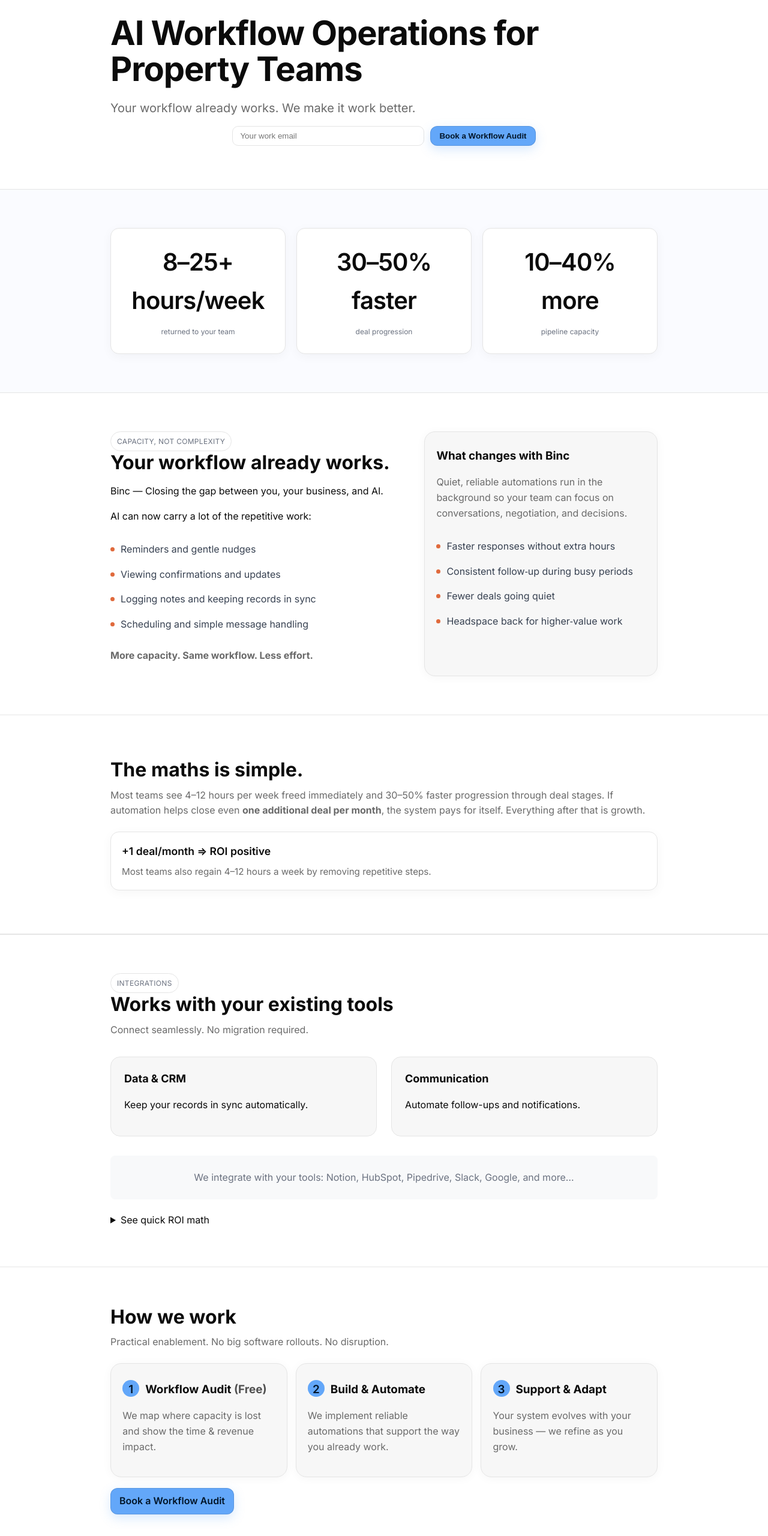
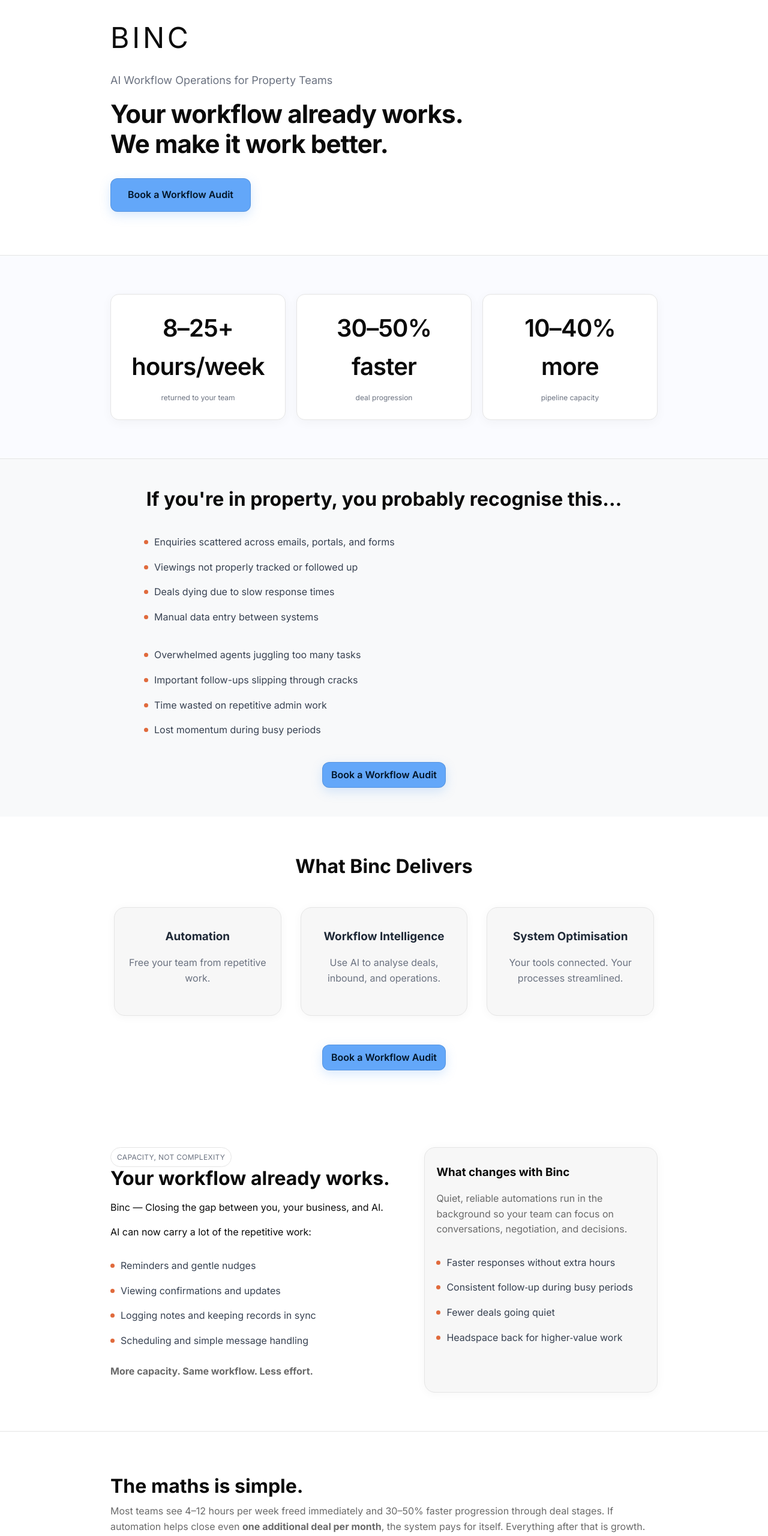
Before and after one commit to JBelsey/bincai-site, a plain HTML site: page index.html in a window 1280 px wide. Shown: the part 140-2700 px from the top of the page at 60% size. Drawn offline with Linux system fonts and the light colour scheme.

Commit message:
Transform homepage to Moxo-style: clean hero, property pain points, credibility, minimal integrations

```diff
--- a/index.html
+++ b/index.html
@@ -33,13 +33,14 @@
     <!-- HERO -->
     <section class="hero">
       <div class="wrap">
-        <h1>AI Workflow Operations for Property Teams</h1>
-        <p class="sub">Your workflow already works. We make it work better.</p>
-        <form id="lead-form" class="actions lead-form" action="#" method="post">
-  <input type="email" name="email" placeholder="Your work email" required class="lead-input" />
-  <button type="submit" class="btn btn-primary">Book a Workflow Audit</button>
-</form>
-
+        <div class="brand-large" style="margin-bottom: 8px;">
+          <span style="font-size: 48px; font-weight: 400; letter-spacing: 0.1em;">BINC</span>
+        </div>
+        <p style="font-size: 18px; color: #6b7280; margin-bottom: 16px; font-weight: 400;">AI Workflow Operations for Property Teams</p>
+        <h1 style="font-size: 42px; line-height: 1.2; margin-bottom: 24px; max-width: 600px;">Your workflow already works. We make it work better.</h1>
+        <div class="actions" style="margin-top: 32px;">
+          <a href="#audit" class="btn btn-primary" style="font-size: 16px; padding: 14px 28px;">Book a Workflow Audit</a>
+        </div>
       </div>
     </section>
 
@@ -51,6 +52,58 @@
   <div class="stat-box" data-tip="Reducing operational drag lets each person manage more live opportunities calmly."><span class="num">10–40% more</span><span class="label">pipeline capacity</span></div>
 </div>
 </section>
+
+    <!-- PROPERTY PAIN POINTS -->
+    <section style="background: #f8f9fa; padding: 48px 0;">
+      <div class="wrap">
+        <h2 style="text-align: center; margin-bottom: 32px;">If you're in property, you probably recognise this…</h2>
+        <div class="grid" style="grid-template-columns: repeat(2, 1fr); gap: 24px; max-width: 800px; margin: 0 auto;">
+          <div>
+            <ul class="clean" style="font-size: 16px; line-height: 1.6;">
+              <li>Enquiries scattered across emails, portals, and forms</li>
+              <li>Viewings not properly tracked or followed up</li>
+              <li>Deals dying due to slow response times</li>
+              <li>Manual data entry between systems</li>
+            </ul>
+          </div>
+          <div>
+            <ul class="clean" style="font-size: 16px; line-height: 1.6;">
+              <li>Overwhelmed agents juggling too many tasks</li>
+              <li>Important follow-ups slipping through cracks</li>
+              <li>Time wasted on repetitive admin work</li>
+              <li>Lost momentum during busy periods</li>
+            </ul>
+          </div>
+        </div>
+        <div style="text-align: center; margin-top: 32px;">
+          <a href="#audit" class="btn btn-primary">Book a Workflow Audit</a>
+        </div>
+      </div>
+    </section>
+
+    <!-- WHAT BINC DELIVERS -->
+    <section style="padding: 64px 0;">
+      <div class="wrap">
+        <h2 style="text-align: center; margin-bottom: 48px;">What Binc Delivers</h2>
+        <div class="cards" style="grid-template-columns: repeat(3, 1fr); gap: 32px; max-width: 900px; margin: 0 auto;">
+          <div class="card" style="text-align: center; padding: 32px 24px;">
+            <h3 style="margin-bottom: 16px; color: #1f2937;">Automation</h3>
+            <p style="color: #6b7280;">Free your team from repetitive work.</p>
+          </div>
+          <div class="card" style="text-align: center; padding: 32px 24px;">
+            <h3 style="margin-bottom: 16px; color: #1f2937;">Workflow Intelligence</h3>
+            <p style="color: #6b7280;">Use AI to analyse deals, inbound, and operations.</p>
+          </div>
+          <div class="card" style="text-align: center; padding: 32px 24px;">
+            <h3 style="margin-bottom: 16px; color: #1f2937;">System Optimisation</h3>
+            <p style="color: #6b7280;">Your tools connected. Your processes streamlined.</p>
+          </div>
+        </div>
+        <div style="text-align: center; margin-top: 48px;">
+          <a href="#audit" class="btn btn-primary">Book a Workflow Audit</a>
+        </div>
+      </div>
+    </section>
 
     <!-- CAPACITY SHIFT -->
     <section id="how">
@@ -94,86 +147,79 @@
       </div>
     </section>
 
-    <!-- INTEGRATIONS -->
-    <section id="integrations" class="integrations">
+    <!-- CREDIBILITY -->
+    <section style="background: #f8f9fa; padding: 64px 0;">
       <div class="wrap">
-        <span class="pill">Integrations</span>
-        <h2>Works with your existing tools</h2>
-        <p class="lead">Connect seamlessly. No migration required.</p>
-        <div class="grid" aria-label="Integration categories" style="grid-template-columns: repeat(2, 1fr); gap: 24px; margin-top: 32px;">
-          <div class="bucket">
-            <h3>Data & CRM</h3>
-            <p class="muted">Keep your records in sync automatically.</p>
-          </div>
-          <div class="bucket">
-            <h3>Communication</h3>
-            <p class="muted">Automate follow-ups and notifications.</p>
+        <div class="card" style="max-width: 600px; margin: 0 auto; text-align: center; padding: 40px;">
+          <h3 style="margin-bottom: 16px;">"We freed up 12 hours per week and increased our conversion rate by 35%"</h3>
+          <p class="muted" style="margin-bottom: 24px;">Property team using Binc's automation workflows</p>
+          <div style="font-size: 14px; color: #9ca3af;">
+            <em>Detailed case study coming soon</em>
           </div>
         </div>
+        <div style="text-align: center; margin-top: 32px;">
+          <a href="#audit" class="btn btn-primary">Book a Workflow Audit</a>
+        </div>
+      </div>
+    </section>
 
-        <div class="integrations-simple" style="text-align: center; margin-top: 32px; padding: 24px; background: #f8f9fa; border-radius: 8px;">
-          <p style="margin: 0; color: #6b7280; font-size: 16px;">We integrate with your tools: Notion, HubSpot, Pipedrive, Slack, Google, and more…</p>
+    <!-- INTEGRATIONS -->
+    <section id="integrations" class="integrations" style="background: #f8f9fa; padding: 64px 0;">
+      <div class="wrap">
+        <h2 style="text-align: center; margin-bottom: 16px;">Works with your existing tools</h2>
+        <p class="lead" style="text-align: center; margin-bottom: 48px;">Connect seamlessly. No migration required.</p>
+
+        <div style="text-align: center; margin: 48px 0;">
+          <p style="font-size: 18px; color: #6b7280; margin: 0;">We integrate with your tools: Notion, HubSpot, Pipedrive, Slack, Google, and more…</p>
         </div>
 
-        <details class="calc" aria-label="Quick ROI calculator">
-  <summary style="cursor:pointer; user-select:none">See quick ROI math</summary>
-  <div class="row" style="margin-top:10px">
-    <div>
-      <label for="minutes">Minutes per task</label>
-      <input id="minutes" type="number" min="0" step="0.5" value="2" />
-    </div>
-    <div>
-      <label for="times">Times per month</label>
-      <input id="times" type="number" min="0" step="1" value="150" />
-    </div>
-    <div>
-      <label for="deal">Deal value (£)</label>
-      <input id="deal" type="number" min="0" step="50" value="3000" />
-    </div>
-  </div>
-  <div class="result" id="calcOut">Saving ~10 hours/month. One extra deal pays for the system.</div>
-</details>
-</div>
-</section>
+        <div style="text-align: center; margin-top: 48px;">
+          <a href="#audit" class="btn btn-primary">Book a Workflow Audit</a>
+        </div>
+      </div>
+    </section>
 
     <!-- PROCESS -->
-    <section id="audit">
+    <section id="audit" style="padding: 64px 0;">
       <div class="wrap">
-        <h2>How we work</h2>
-        <p class="lead">Practical enablement. No big software rollouts. No disruption.</p>
-        <div class="cards" aria-label="Process steps" style="grid-template-columns:repeat(3,1fr); gap:14px">
-  <div class="card">
-    <h3><span class="index">1</span>Workflow Audit <span style="opacity:.7">(Free)</span></h3>
+        <h2 style="text-align: center; margin-bottom: 16px;">How we work</h2>
+        <p class="lead" style="text-align: center; margin-bottom: 48px;">Practical enablement. No big software rollouts. No disruption.</p>
+        <div class="cards" aria-label="Process steps" style="grid-template-columns:repeat(3,1fr); gap:24px; max-width: 900px; margin: 0 auto;">
+  <div class="card" style="text-align: center; padding: 32px 24px;">
+    <h3><span class="index" style="display: block; margin-bottom: 16px; font-size: 24px; color: #3b82f6;">1</span>Workflow Audit <span style="opacity:.7; font-size: 14px;">(Free)</span></h3>
     <p>We map where capacity is lost and show the time & revenue impact.</p>
   </div>
-  <div class="card">
-    <h3><span class="index">2</span>Build & Automate</h3>
+  <div class="card" style="text-align: center; padding: 32px 24px;">
+    <h3><span class="index" style="display: block; margin-bottom: 16px; font-size: 24px; color: #3b82f6;">2</span>Build & Automate</h3>
     <p>We implement reliable automations that support the way you already work.</p>
   </div>
-  <div class="card">
-    <h3><span class="index">3</span>Support & Adapt</h3>
+  <div class="card" style="text-align: center; padding: 32px 24px;">
+    <h3><span class="index" style="display: block; margin-bottom: 16px; font-size: 24px; color: #3b82f6;">3</span>Support & Adapt</h3>
     <p>Your system evolves with your business — we refine as you grow.</p>
   </div>
 </div>
-<div style="margin-top:18px" class="actions">
-  <a class="btn btn-primary" href="#audit">Book a Workflow Audit</a>
+<div style="text-align: center; margin-top: 48px;">
+  <a class="btn btn-primary" href="#audit" style="font-size: 18px; padding: 16px 32px;">Book a Workflow Audit</a>
 </div>
       </div>
     </section>
 
     <!-- REASSURANCE -->
     <div class="bar" aria-hidden="true"></div>
-    <section>
+    <section style="padding: 64px 0;">
       <div class="wrap">
-        <h2>We're not here to replace how you work.</h2>
-        <p class="lead">We help your process carry more — with less strain on your time and attention.</p>
+        <h2 style="text-align: center; margin-bottom: 16px;">We're not here to replace how you work.</h2>
+        <p class="lead" style="text-align: center; margin-bottom: 32px;">We help your process carry more — with less strain on your time and attention.</p>
+        <div style="text-align: center;">
+          <a href="#audit" class="btn btn-primary">Book a Workflow Audit</a>
+        </div>
       </div>
     </section>
   </main>
 
-  <footer>
-    <div class="wrap row">
-      <div>Binc</div>
+  <footer style="background: #f8f9fa; padding: 32px 0;">
+    <div class="wrap row" style="text-align: center;">
+      <div style="font-size: 24px; font-weight: 400; letter-spacing: 0.1em; margin-bottom: 8px;">BINC</div>
       <div class="tiny">© <span id="y"></span> Binc. All rights reserved.</div>
     </div>
   </footer>
@@ -181,25 +227,6 @@
   <script>
     // Update year
     document.getElementById('y').textContent = new Date().getFullYear();
-
-    // Simple ROI calculator
-    (function(){
-      const mins = document.getElementById('minutes');
-      const times = document.getElementById('times');
-      const deal = document.getElementById('deal');
-      const out = document.getElementById('calcOut');
-      function render(){
-        const m = Math.max(0, parseFloat(mins.value)||0);
-        const t = Math.max(0, parseFloat(times.value)||0);
-        const d = Math.max(0, parseFloat(deal.value)||0);
-        const hours = (m*t)/60;
-        const hoursTxt = hours.toFixed(1);
-        const msg = `Saving ~${hoursTxt} hours/month. If one extra deal (£${d.toLocaleString()}) closes, it pays for itself.`;
-        out.textContent = msg;
-      }
-      ['input','change'].forEach(ev=>{ mins.addEventListener(ev,render); times.addEventListener(ev,render); deal.addEventListener(ev,render); });
-      render();
-    })();
   </script>
 </body>
 </html>
```
